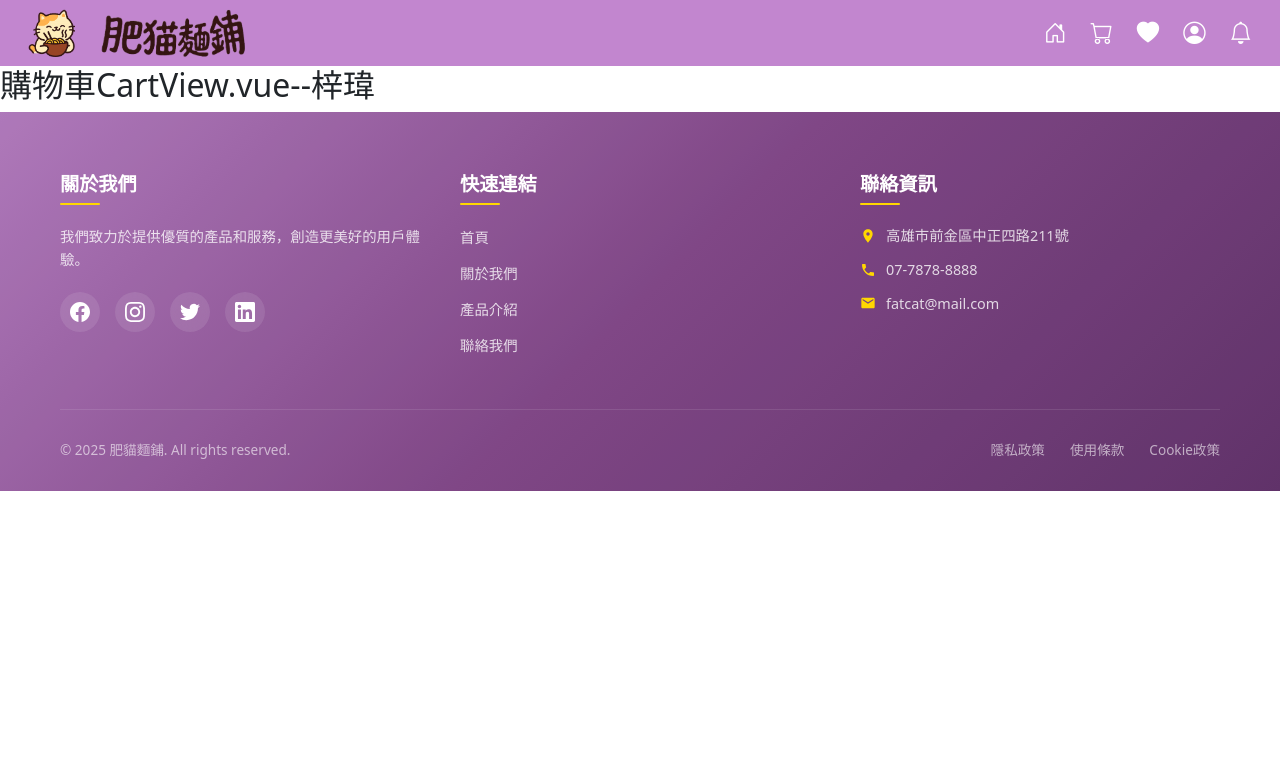
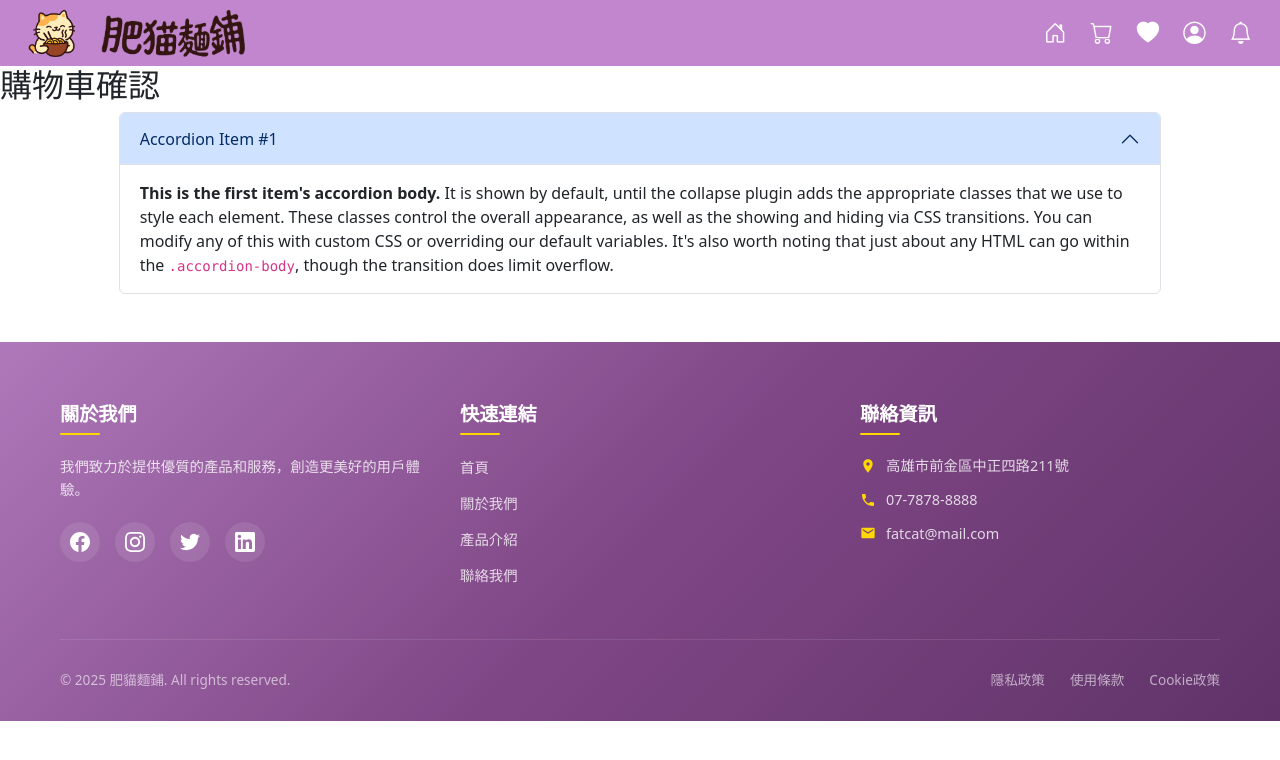
Before and after one commit to Pamelajch/FatCat-frontend, a Vue app: page /cart in a window 1280 px wide. Shown: the top 760 px of the page. Built offline with nearby package versions, Linux system fonts and the light colour scheme.

Commit message:
增加卷軸式列表

```diff
--- a/src/views/CartView.vue
+++ b/src/views/CartView.vue
@@ -4,7 +4,21 @@
 
 <template>
     <div>
-        <h2>購物車CartView.vue--梓瑋</h2>
+        <h2>購物車確認</h2>
+        <div class="accordion col-lg-10 container mb-5" id="accordionPanelsStayOpenExample" >
+  <div class="accordion-item">
+    <h2 class="accordion-header" id="panelsStayOpen-headingOne">
+      <button class="accordion-button" type="button" data-bs-toggle="collapse" data-bs-target="#panelsStayOpen-collapseOne" aria-expanded="true" aria-controls="panelsStayOpen-collapseOne">
+        Accordion Item #1
+      </button>
+    </h2>
+    <div id="panelsStayOpen-collapseOne" class="accordion-collapse collapse show" aria-labelledby="panelsStayOpen-headingOne">
+      <div class="accordion-body">
+        <strong>This is the first item's accordion body.</strong> It is shown by default, until the collapse plugin adds the appropriate classes that we use to style each element. These classes control the overall appearance, as well as the showing and hiding via CSS transitions. You can modify any of this with custom CSS or overriding our default variables. It's also worth noting that just about any HTML can go within the <code>.accordion-body</code>, though the transition does limit overflow.
+      </div>
+    </div>
+  </div>
+  </div>
     </div>
 </template>
 
```
